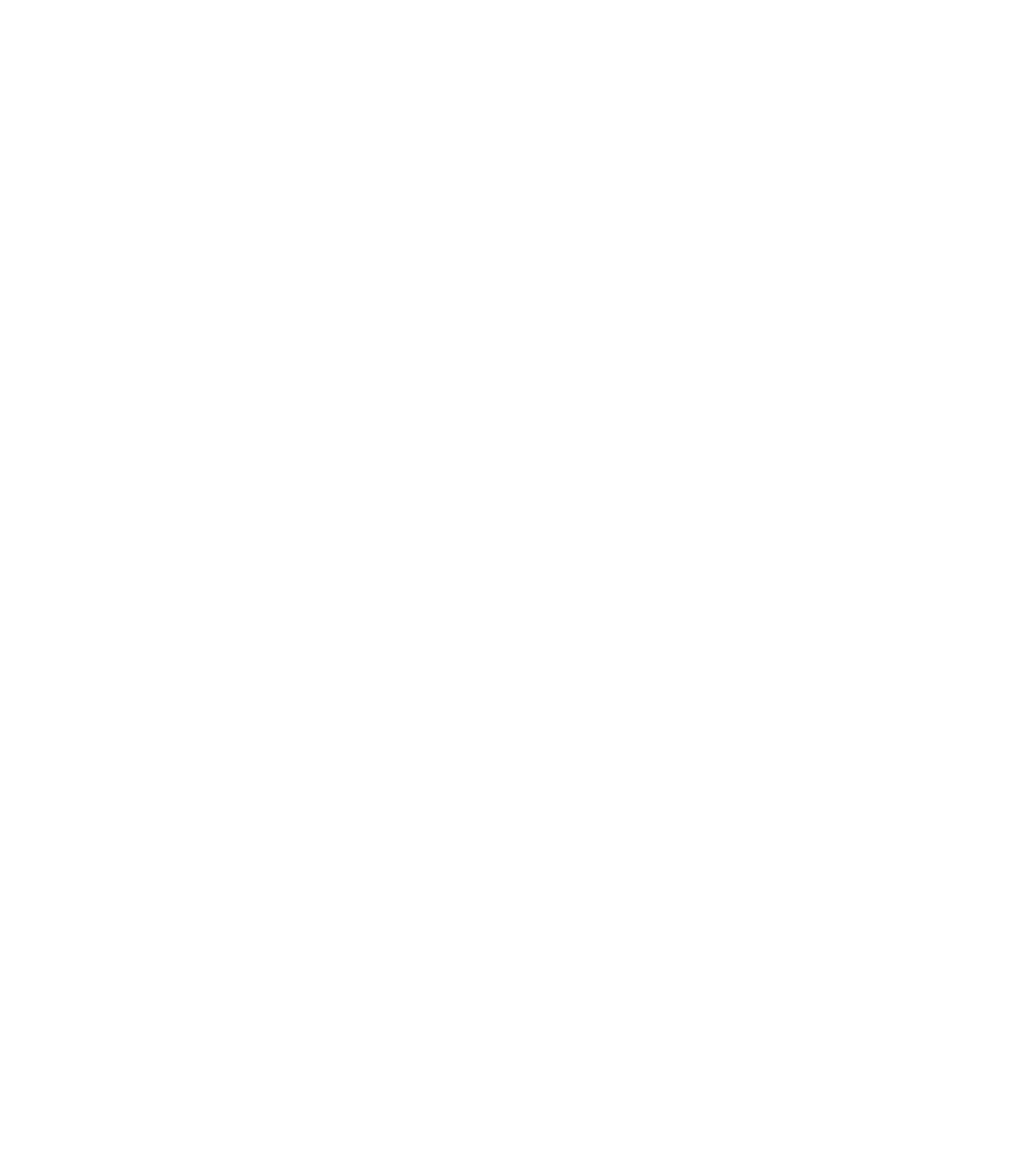
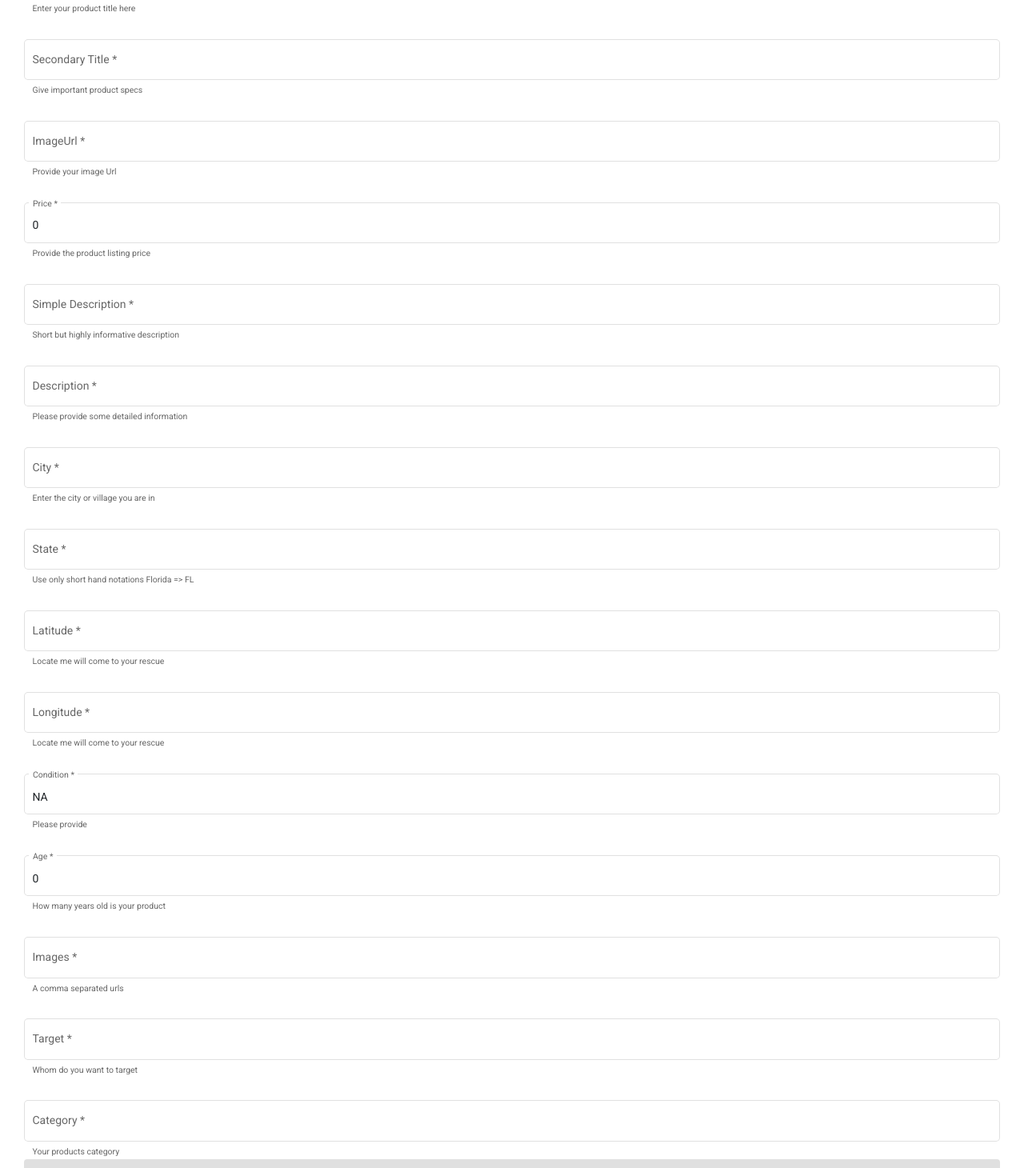
Before and after one commit to bhanupalagati/GatorMart, an Angular app in the folder frontend/: page /create in a window 1280 px wide. Before the commit this address led to /. Shown: the part 160-1620 px from the top of the page at 80% size. Before the commit the page ends 800 px from the top, so only its background shows below. Built offline with nearby package versions, Linux system fonts and the light colour scheme.

Commit message:
adding the create ad form

```diff
--- /dev/null
+++ b/frontend/src/app/ad-form/ad-form.component.html
@@ -0,0 +1,81 @@
+<div class="ad_form_container">
+    <div [formGroup]="createForm" class="ad_form_container__flex">
+        <h1>Welcome to the Ad creation page</h1>
+        <mat-form-field appearance="outline" class="ad_form_container__flex__input">
+            <mat-label>Title</mat-label>
+            <input matInput placeholder="Iphone 13 Pro Max" formControlName="title">
+            <mat-hint>Enter your product title here</mat-hint>
+        </mat-form-field>
+        <mat-form-field appearance="outline" class="ad_form_container__flex__input">
+            <mat-label>Secondary Title</mat-label>
+            <input matInput placeholder="6GB RAM and 128GB ROM" formControlName="secondary_title">
+            <mat-hint>Give important product specs</mat-hint>
+        </mat-form-field>
+        <mat-form-field appearance="outline" class="ad_form_container__flex__input">
+            <mat-label>ImageUrl</mat-label>
+            <input matInput placeholder="https://somethinghere" formControlName="imageUrl">
+            <mat-hint>Provide your image Url</mat-hint>
+        </mat-form-field>
+        <mat-form-field appearance="outline" class="ad_form_container__flex__input">
+            <mat-label>Price</mat-label>
+            <input matInput placeholder="1100.99" formControlName="price">
+            <mat-hint>Provide the product listing price</mat-hint>
+        </mat-form-field>
+        <mat-form-field appearance="outline" class="ad_form_container__flex__input">
+            <mat-label>Simple Description</mat-label>
+            <input matInput placeholder="Very rarely used." formControlName="simple_desc">
+            <mat-hint>Short but highly informative description</mat-hint>
+        </mat-form-field>
+        <mat-form-field appearance="outline" class="ad_form_container__flex__input">
+            <mat-label>Description</mat-label>
+            <input matInput placeholder="You probably want to write at least 50 words to describe your product." formControlName="description">
+            <mat-hint>Please provide some detailed information</mat-hint>
+        </mat-form-field>
+        <mat-form-field appearance="outline" class="ad_form_container__flex__input">
+            <mat-label>City</mat-label>
+            <input matInput placeholder="Gainesville" formControlName="city">
+            <mat-hint>Enter the city or village you are in</mat-hint>
+        </mat-form-field>
+        <mat-form-field appearance="outline" class="ad_form_container__flex__input">
+            <mat-label>State</mat-label>
+            <input matInput placeholder="FL" formControlName="state">
+            <mat-hint>Use only short hand notations Florida => FL</mat-hint>
+        </mat-form-field>
+        <mat-form-field appearance="outline" class="ad_form_container__flex__input">
+            <mat-label>Latitude</mat-label>
+            <input matInput placeholder="12.1001" formControlName="location_lat">
+            <mat-hint>Locate me will come to your rescue</mat-hint>
+        </mat-form-field>
+        <mat-form-field appearance="outline" class="ad_form_container__flex__input">
+            <mat-label>Longitude</mat-label>
+            <input matInput placeholder="17.119" formControlName="location_long">
+            <mat-hint>Locate me will come to your rescue</mat-hint>
+        </mat-form-field>
+        <mat-form-field appearance="outline" class="ad_form_container__flex__input">
+            <mat-label>Condition</mat-label>
+            <input matInput placeholder="New" formControlName="condition">
+            <mat-hint>Please provide </mat-hint>
+        </mat-form-field>
+        <mat-form-field appearance="outline" class="ad_form_container__flex__input">
+            <mat-label>Age</mat-label>
+            <input matInput placeholder="1.2" formControlName="age">
+            <mat-hint>How many years old is your product</mat-hint>
+        </mat-form-field>
+        <mat-form-field appearance="outline" class="ad_form_container__flex__input">
+            <mat-label>Images</mat-label>
+            <input matInput placeholder="https://somethinghere1, https://somethinghere2, https://somethinghere3" formControlName="images">
+            <mat-hint>A comma separated urls </mat-hint>
+        </mat-form-field>
+        <mat-form-field appearance="outline" class="ad_form_container__flex__input">
+            <mat-label>Target</mat-label>
+            <input matInput placeholder="Student" formControlName="target">
+            <mat-hint>Whom do you want to target</mat-hint>
+        </mat-form-field>
+        <mat-form-field appearance="outline" class="ad_form_container__flex__input">
+            <mat-label>Category</mat-label>
+            <input matInput placeholder="Electronics" formControlName="category">
+            <mat-hint>Your products category</mat-hint>
+        </mat-form-field>
+        <button mat-raised-button color="primary" (click)="createAd()" [disabled]="createForm.invalid">Create Ad</button>
+    </div>
+</div>
--- /dev/null
+++ b/frontend/src/app/ad-form/ad-form.component.scss
@@ -0,0 +1,12 @@
+.ad_form_container {
+    padding: 30px;
+    &__flex {
+        display: flex;
+        flex-direction: column;
+        flex-grow: 1;
+        &__input {
+            padding-top: 25px;
+        }
+    }
+
+}
--- /dev/null
+++ b/frontend/src/app/ad-form/ad-form.component.ts
@@ -0,0 +1,40 @@
+import { LogicalFileSystem } from '@angular/compiler-cli/src/ngtsc/file_system';
+import { Component, OnInit } from '@angular/core';
+import { FormControl, FormGroup, Validators } from '@angular/forms';
+import {MAT_FORM_FIELD, MatFormField, MatFormFieldControl} from '@angular/material/form-field';
+@Component({
+  selector: 'app-ad-form',
+  templateUrl: './ad-form.component.html',
+  styleUrls: ['./ad-form.component.scss']
+})
+export class AdFormComponent implements OnInit {
+  createForm: FormGroup = new FormGroup({
+    title: new FormControl("", [Validators.required]),
+    secondary_title: new FormControl("", [Validators.required]),
+    imageUrl: new FormControl("", [Validators.required]),
+    price: new FormControl(0, [Validators.required]),
+    simple_desc: new FormControl("", [Validators.required]),
+    description: new FormControl("", [Validators.required]),
+    city: new FormControl("", [Validators.required]),
+    state: new FormControl("", [Validators.required]),
+    location_lat: new FormControl("", [Validators.required]),
+    location_long: new FormControl("", [Validators.required]),
+    condition: new FormControl("NA", [Validators.required]),
+    age: new FormControl(0, [Validators.required]),
+    images: new FormControl("", [Validators.required]),
+    target: new FormControl("", [Validators.required]),
+    category: new FormControl("", [Validators.required])
+  });
+  constructor() { }
+
+  ngOnInit(): void {
+  }
+
+  createAd() {
+    console.log("Button click");
+
+    console.log(this.createForm.value);
+
+  }
+
+}
--- a/frontend/src/app/app-routing.module.ts
+++ b/frontend/src/app/app-routing.module.ts
@@ -1,5 +1,6 @@
 import { NgModule } from '@angular/core';
 import { Routes, RouterModule } from '@angular/router';
+import { AdFormComponent } from './ad-form/ad-form.component';
 import { ProductDetailsComponent } from './product-details/product-details.component';
 import { ProductListComponent } from './product-list/product-list.component';
 
@@ -7,6 +8,7 @@
   {path: '', component: ProductListComponent},
   {path: 'login', component: ProductListComponent},
   {path: 'signup', component: ProductListComponent},
+  {path: 'create', component: AdFormComponent},
   {path: 'product/:id', component: ProductDetailsComponent},
   {path: 'createproduct', component: ProductDetailsComponent},
   {path: 'deleteproduct', component: ProductDetailsComponent}
--- a/frontend/src/app/card/card.component.ts
+++ b/frontend/src/app/card/card.component.ts
@@ -16,7 +16,7 @@
   }
 
   detailedView(id) {
-    this.router.navigateByUrl('/product/'+id)
+    this.router.navigateByUrl('/product/'+id);
     // Route to the details page
   }
 
--- a/frontend/src/app/interfaces/product.interface.ts
+++ b/frontend/src/app/interfaces/product.interface.ts
@@ -1,5 +1,5 @@
 export type Product = {
-    ID: number,
+    ID?: number,
     title: string,
     secondary_title: string,
     imageUrl: string,
```
Also changed, not shown: frontend/src/app/app.module.ts (+11 -4 lines), 1 other file (tests, documents, lock files or other folders).
